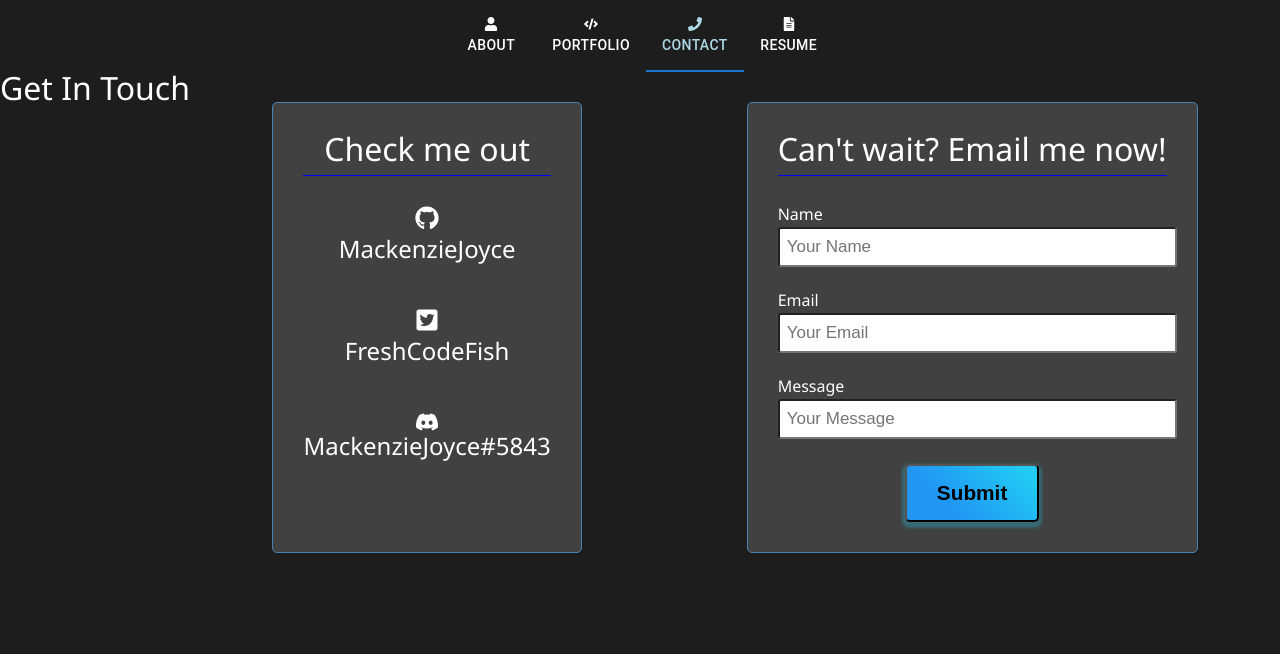
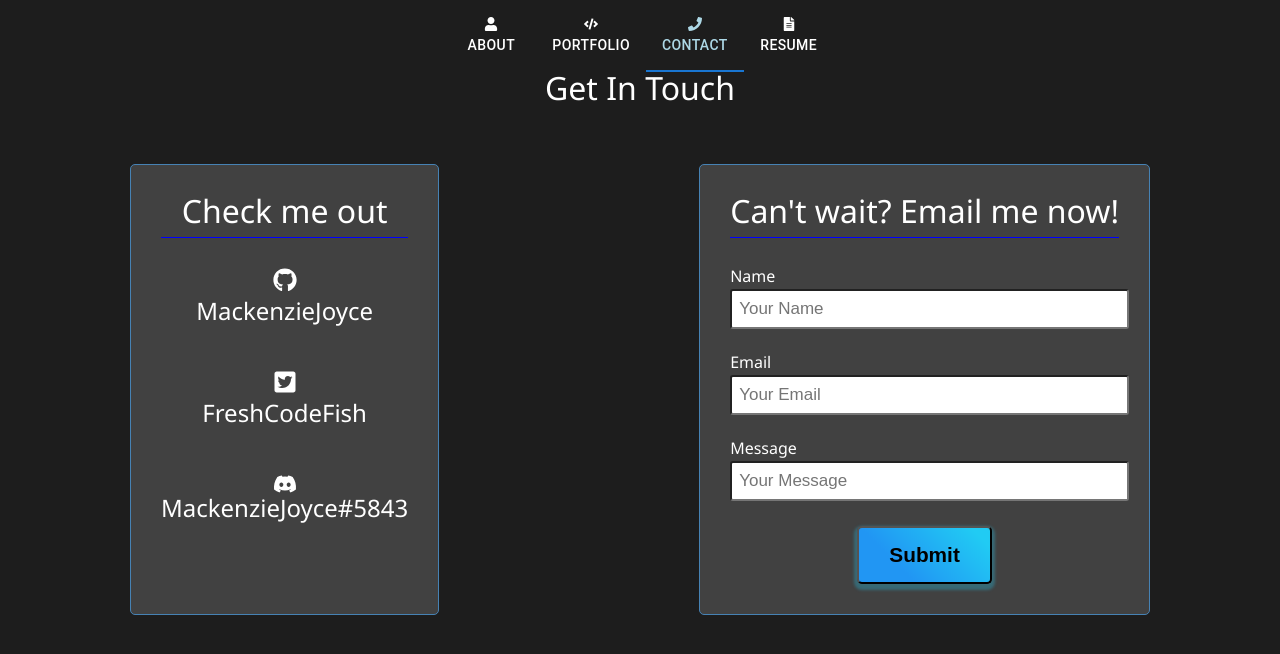
Before and after one commit to MackenzieJoyce/Portfolio, a React (Create React App) app: page / in a window 1280 px wide. Both pictures are taken after a click on the tab "CONTACT". Shown: the top 654 px of the page. Built offline with nearby package versions, Linux system fonts and the light colour scheme.

Commit message:
move content div to just be around the containers

```diff
--- a/src/components/pages/Contact.js
+++ b/src/components/pages/Contact.js
@@ -6,7 +6,7 @@ import EmailForm from './compPlugins/EmailForm';
 const styles = {
   title: {
     textAlign: 'center',
-    marginBottom: 30,
+    marginBottom: 30
   },
   list: {
     fontSize: '1.5rem',
@@ -23,10 +23,12 @@ const styles = {
 
 const Contact = () => {
   return (
+    <>
+      <h3 style={styles.title}>Get In Touch</h3>
+
       <div className="content">
-      <h3 style={styles.title}>Get In Touch</h3>
         <div className="container">
-        <h3 className='title'>Check me out</h3>
+          <h3 className="title">Check me out</h3>
           <div style={styles.list}>
             <span style={styles.span}>
               <FaGithub />
@@ -71,6 +73,7 @@ const Contact = () => {
         </div>
         <EmailForm />
       </div>
+    </>
   );
 };
 
```
Lines whose indentation alone changed are shown as unchanged.
